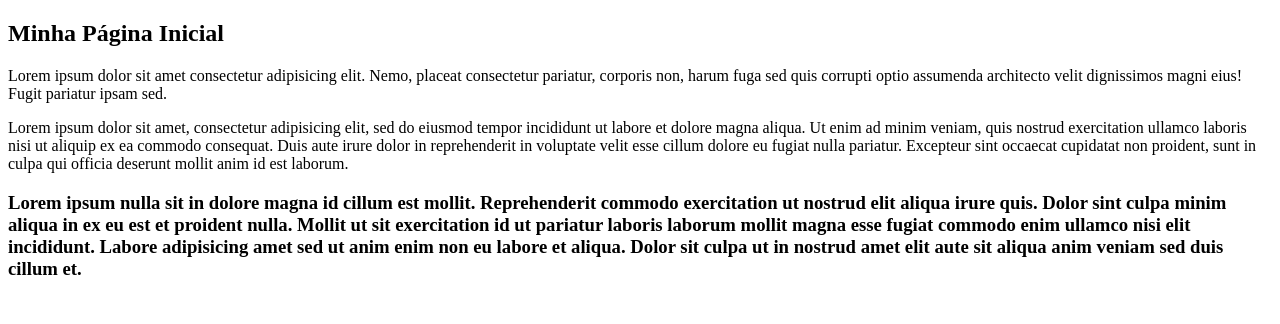
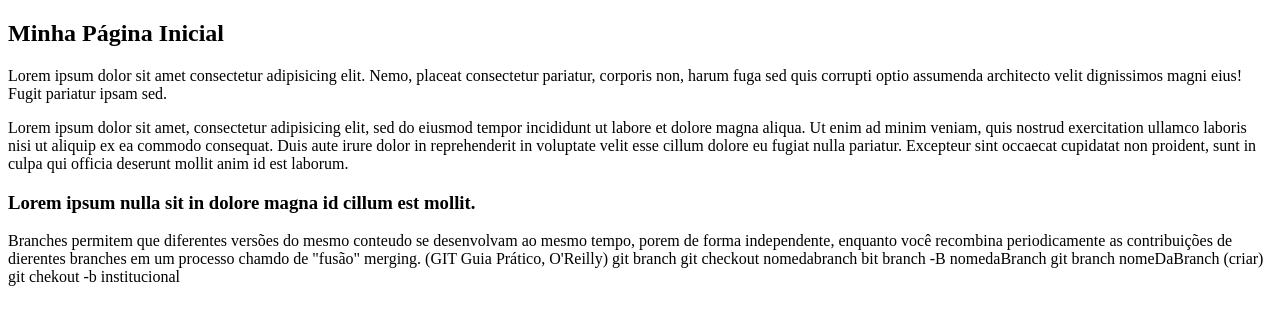
Before and after one commit to mayconrvp/projeto-curso-git, a plain HTML site: page index.html in a window 1280 px wide. Drawn offline with Linux system fonts and the light colour scheme.

Commit message:
Notas de comandos de branches

```diff
--- a/index.html
+++ b/index.html
@@ -17,7 +17,16 @@
     	proident, sunt in culpa qui officia deserunt mollit anim id est laborum.
     </p>
 
-    <h3>Lorem ipsum nulla sit in dolore magna id cillum est mollit. Reprehenderit commodo exercitation ut nostrud elit aliqua irure quis. Dolor sint culpa minim aliqua in ex eu est et proident nulla. Mollit ut sit exercitation id ut pariatur laboris laborum mollit magna esse fugiat commodo enim ullamco nisi elit incididunt. Labore adipisicing amet sed ut anim enim non eu labore et aliqua. Dolor sit culpa ut in nostrud amet elit aute sit aliqua anim veniam sed duis cillum et.</h3>
-    <p></p>
+    <h3>Lorem ipsum nulla sit in dolore magna id cillum est mollit. </h3>
+    <p>
+    	Branches permitem que diferentes versões do mesmo conteudo se desenvolvam ao mesmo tempo, porem de forma independente, enquanto você recombina periodicamente as contribuições de dierentes branches em um processo chamdo de "fusão" merging. (GIT Guia Prático, O'Reilly)
+
+    	git branch
+
+    	git checkout nomedabranch <!-- trocar branch-->
+    	bit branch -B nomedaBranch <!--deletar branch-->
+    	git branch nomeDaBranch (criar) <!--criar branch-->
+    	git chekout -b institucional <!--cria e altera para a branch criada-->
+    </p>
 </body>
 </html>
```
